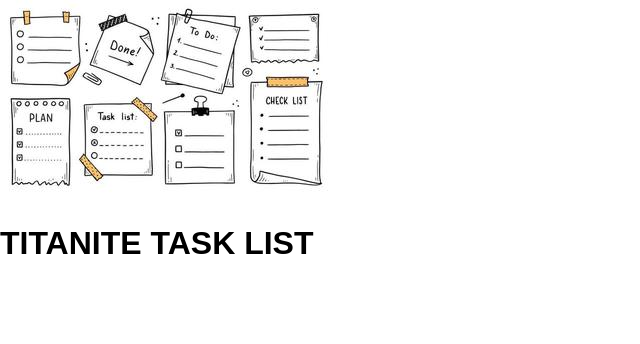
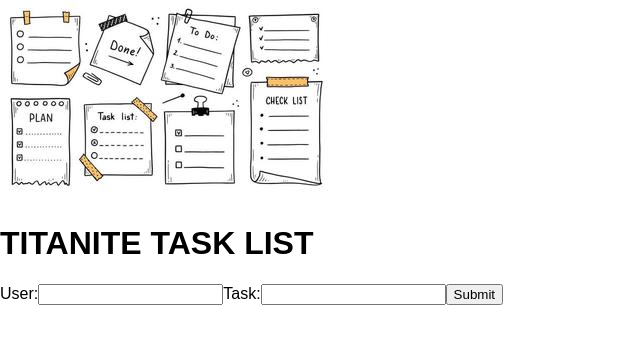
Before and after one commit to AshB25/To-Do-App, a React (Vite) app: page / in a window 1280 px wide. Shown: the top 344 px of the page, without its empty margins (0-640 px from the left). Built offline with nearby package versions, Linux system fonts and the light colour scheme; no server answers.

Commit message:
task list form rendering

```diff
--- a/src/components/AddTaskForm/AddTaskForm.jsx
+++ b/src/components/AddTaskForm/AddTaskForm.jsx
@@ -0,0 +1,56 @@
+import { useState } from 'react';
+import { postTasks } from '../../tasklistApi/tasklist.api';
+
+function AddTaskForm(props) {
+    const [userValue, setUserValue] = useState('');
+    const [taskValue, setTaskValue] = useState('');
+    const handleChangeTask = (event) => {
+        setTaskValue(event.target.value);
+    };
+
+
+const handleSubmitTask = (event) => {
+    event.preventDefault();
+    console.log('SUBMIT', {
+        User: userValue,
+        Task: taskValue,
+    });
+
+    postTasks({
+        User: userValue,
+        Task: taskValue,
+    })
+    .then((response) => {
+        props.taskRefreshCallback();
+        setUserValue('');
+        setTaskValue('');
+    })
+    .catch((err) => {
+        console.log('ERROR', err);
+    });
+};
+
+return (
+    <form onSubmit={handleSubmitTask} className="App-Header">
+        <label>
+            <span>User:</span>
+            <input
+                id="User"
+                onChange={(event) => setUserValue(event.target.value)}
+                value={userValue}
+                />
+        </label>
+        <lable>
+            <span>Task:</span>
+            <input
+                id="Task"
+                onChange={handleChangeTask}
+                value={taskValue}
+                />
+        </lable>
+        <button type="submit">Submit</button>
+    </form>
+)
+};
+
+export default AddTaskForm;
--- a/src/components/App/App.jsx
+++ b/src/components/App/App.jsx
@@ -1,6 +1,7 @@
 import { useState, useEffect } from 'react';
 import Header from '../App/Header/Header'
 import { fetchTasks, deleteTasks, updateTaskComplete } from '../../tasklistApi/tasklist.api';
+import AddTaskForm from '../AddTaskForm/AddTaskForm';
 
 function App () {
   const [taskList, setTaskList] = useState([]);
@@ -25,6 +26,7 @@ function App () {
   return (
     <div>
       <Header />
+      <AddTaskForm taskRefreshCallback={refreshList} />
     </div>
   );
 
```
